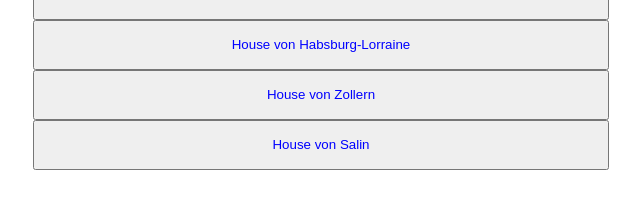
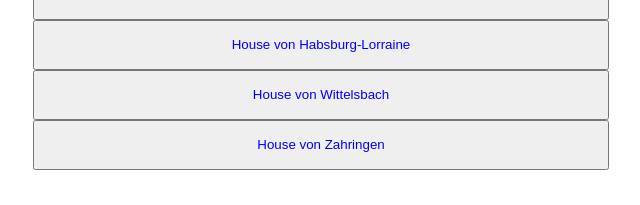
Before and after one commit to RyanG91/new-react-app, a React (Create React App) app: page /history/wwi_hard in a window 1280 px wide. Shown: the part 744-949 px from the top of the page, without its empty margins (319-959 px from the left). Built offline with nearby package versions, Linux system fonts and the light colour scheme.

Commit message:
Minor changes to some questions

```diff
--- a/src/components/history/wwi/Wwihard.js
+++ b/src/components/history/wwi/Wwihard.js
@@ -12,8 +12,8 @@ class WWI extends React.Component {
             "House von Babenburg",
             "House von Hohenzollern",
             "House von Habsburg-Lorraine",
-            "House von Zollern",
-            "House von Salin",
+            "House von Wittelsbach",
+            "House von Zahringen",
           ],
           correct: 2
         },
```
